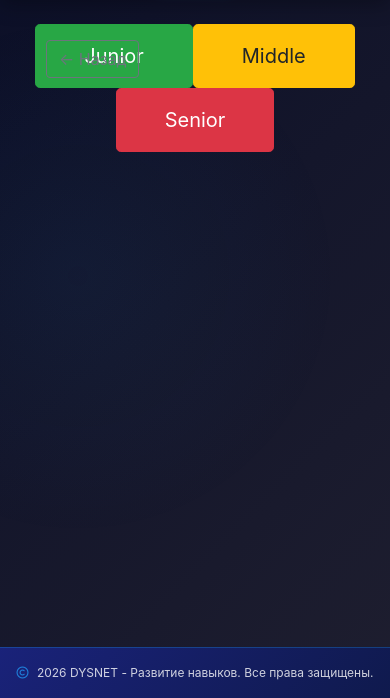
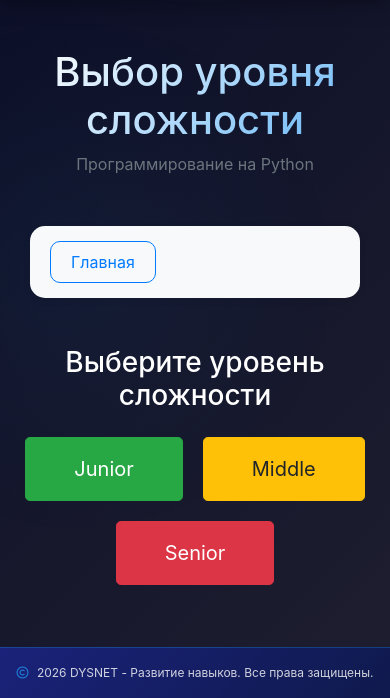
Before and after one commit to Devilord-coder/DYSNET---Develop-Your-Skills, a Flask app: page /choose_level in a window 390 px wide. Shown: the part 146-844 px from the top of the page. Run offline with Flask 3, Linux system fonts and the light colour scheme; parts of the project's set-up code (start-up, migrations or seed data) failed here and were passed over; some libraries are stand-ins or nearby versions.

Commit message:
python tasks & tests update

```diff
--- a/backend/api/python_api.py
+++ b/backend/api/python_api.py
@@ -10,22 +10,34 @@ def choose_level():
     return render_template("python/choose_level.html", title="Выбор режима")
 
 
-@bp.route("/task/junior")
-def task_easy():
-    """уровень сложности Junior"""
+@bp.route("/tasks", methods=["POST", "GET"])
+def tasks():
+    if request.method == "POST":
+        level = request.form.get("level")
+        session['level'] = level
+        print(level)
+
+    return render_template(
+        "python/tasks.html"
+    )
+
+
+@bp.route("/tasks/junior")
+def junior():
+    """Уровень сложности Junior"""
 
     return ""
 
 
-@bp.route("/task/middle")
-def task_medium():
-    """уровень сложности Middle"""
+@bp.route("/tasks/middle")
+def middle():
+    """Уровень сложности Middle"""
 
     return ""
 
 
-@bp.route("/task/senior")
-def task_hard():
-    """уровень сложности Senior"""
+@bp.route("/tasks/senior")
+def senior():
+    """Уровень сложности Senior"""
 
     return ""
--- a/backend/database/__all_models.py
+++ b/backend/database/__all_models.py
@@ -2,3 +2,5 @@ from .models import users_model
 from .models.cursive_printing_models.modes_model import CursivePrintingModes
 from .models.cursive_printing_models.words_model import CursivePrintingWords
 from .models.cursive_printing_models.statistics_model import CursivePrintingStatistics
+from .models.python_models.task_model import PythonTask
+from .models.python_models.test_model import PythonTest
--- a/backend/forms/edit_profile_form.py
+++ b/backend/forms/edit_profile_form.py
@@ -1,5 +1,5 @@
 from flask_wtf import FlaskForm
-from wtforms import StringField, SubmitField, FileField, TextAreaField
+from wtforms import StringField, SubmitField, TextAreaField, FileField
 from flask_wtf.file import FileAllowed
 from wtforms.validators import DataRequired
 
--- a/server.py
+++ b/server.py
@@ -1,5 +1,5 @@
 # Подключение flask
-from flask import Flask
+from flask import Flask, request
 from flask import render_template, redirect
 from flask_login import (
     LoginManager,
@@ -26,6 +26,12 @@ from backend.errors import *
 
 # Работа с rest
 from backend.api import *
+
+# Путь к БД
+DATABASE_PATH = "data/server.db"
+
+HOST = "0.0.0.0"
+PORT = 8080
 
 app = Flask(__name__)
 app.config["SECRET_KEY"] = "dysnet_secret_key"
@@ -118,9 +124,10 @@ def edit_profile():
         db_sess = db_session.create_session()
         user = db_sess.query(User).filter(User.email == current_user.email).first()
         if form.avatar.data:
-            file = form.avatar.data
+            file = request.files['file']
+            print("We have a file")
             safe_email = secure_filename(current_user.email.replace('@', '_at_'))
-            file_extension = file.filename.rsplit('.', 1)[1].lower()
+            file_extension = form.avatar.data.rsplit('.', 1)[1].lower()
             filename = f"{safe_email}.{file_extension}"
             filepath = os.path.join(app.config['UPLOAD_FOLDER'], filename)
             file.save(filepath)
@@ -132,6 +139,7 @@ def edit_profile():
         if form.aboutme.data:
             user.set_aboutme(form.aboutme.data)
         db_sess.commit()
+        return redirect("/profile")
 
     return render_template("edit_profile.html", title="Профиль", form=form)
 
@@ -193,8 +201,8 @@ def main():
 
     error_init()
     blueprint_init()
-    db_session.global_init("data/server.db")
-    app.run(host="0.0.0.0", port=8080)
+    db_session.global_init(DATABASE_PATH)
+    app.run(host=HOST, port=PORT)
 
 
 if __name__ == "__main__":
--- a/templates/edit_profile.html
+++ b/templates/edit_profile.html
@@ -2,12 +2,12 @@
 
 {% block content %}
 <h1>Регистрация</h1>
-<form action="" method="post">
+<form action="" method="post" enctype="multipart/form-data">
     {{ form.hidden_tag() }}
 
     <p>
         {{ form.avatar.label }}<br>
-        {{ form.avatar(class="form-control") }}<br>
+        <input type="file" name="file"><br>
         {% for error in form.avatar.errors %}
     <p class="alert alert-danger" role="alert">
         {{ error }}
--- a/templates/profile.html
+++ b/templates/profile.html
@@ -17,8 +17,8 @@
                     <!-- Аватар пользователя -->
                     <div class="mb-4">
                         {% if current_user.avatar != None %}
-                        <img src="{{ url_for('static', filename='img/error_image.png') }}" alt="Аватар пользователя"
-                            class="rounded-circle img-fluid border border-3 border-primary"
+                        <img src="static/img/{{ secure_filename(current_user.email.replace('@', '_at_')) }}"
+                            alt="Аватар пользователя" class="rounded-circle img-fluid border border-3 border-primary"
                             style="width: 150px; height: 150px; object-fit: cover;">
                         {% else %}
                         <div class="mx-auto bg-primary rounded-circle d-flex align-items-center justify-content-center"
--- a/templates/python/choose_level.html
+++ b/templates/python/choose_level.html
@@ -1,69 +1,59 @@
 {% extends "base.html" %}
 
+{% block head %}
+<link rel="stylesheet" href="{{ url_for('static', filename='css/cursive_printing/choose_mode.css') }}">
+{% endblock %}
+
 {% block content %}
-<div class="container-fluid h-100">
-    <div class="row h-100">
-        <!-- Левая и центральная часть с контентом -->
-        <div class="col-md-8 col-lg-9 d-flex flex-column position-relative">
-            <!-- Кнопка "Назад" в левом верхнем углу -->
-            <div class="position-absolute top-0 start-0 p-3">
-                <a href="/" class="btn btn-outline-secondary">
-                    &larr; Назад
+<div class="container mt-4">
+    <div class="text-center mb-5">
+        <h1>Выбор уровня сложности</h1>
+        <p class="text-muted">Программирование на Python</p>
+    </div>
+
+    <div class="top-bar mb-5">
+        <div class="d-flex justify-content-between align-items-center flex-wrap gap-3">
+            <div class="d-flex gap-3">
+                <a href="{{ url_for('index') }}" class="btn btn-outline-primary btn-lg">
+                    <i class="bi bi-house-door"></i> Главная
                 </a>
             </div>
+        </div>
+    </div>
 
-            <!-- Центрированные кнопки уровней -->
-            <div class="flex-grow-1 d-flex justify-content-center align-items-center">
-                <div class="d-flex gap-4 flex-wrap justify-content-center">
-                    <button class="btn btn-success btn-lg px-5 py-3 fs-3 fw-bold">
-                        Junior
-                    </button>
-                    <button class="btn btn-warning btn-lg px-5 py-3 fs-3 fw-bold">
-                        Middle
-                    </button>
-                    <button class="btn btn-danger btn-lg px-5 py-3 fs-3 fw-bold">
-                        Senior
-                    </button>
+    <h3 class="text-center mb-4">Выберите уровень сложности</h3>
+
+    <!-- Форма для отправки выбранного режима -->
+    <form id="tasksForm" action="{{ url_for('python.tasks') }}" method="POST">
+        <div class="modes-grid">
+            <div class="row g-4 justify-content-center">
+                <!-- Кнопки по центру -->
+                <div style="display: flex; gap: 20px; flex-wrap: wrap; justify-content: center;">
+                    <a href="{{ url_for('python.junior') }}" class="text-decoration-none">
+                        <button type="submit" name="level" value="junior"
+                            class="btn btn-success btn-lg px-5 py-3 fs-3 fw-bold">
+                            Junior
+                        </button>
+                    </a>
+                    <a href="{{ url_for('python.middle') }}" class="text-decoration-none">
+                        <button type="submit" name="level" value="middle"
+                            class="btn btn-warning btn-lg px-5 py-3 fs-3 fw-bold">
+                            Middle
+                        </button>
+                    </a>
+                    <a href="{{ url_for('python.senior') }}" class="text-decoration-none">
+                        <button type="submit" name="level" value="senior"
+                            class="btn btn-danger btn-lg px-5 py-3 fs-3 fw-bold">
+                            Senior
+                        </button>
+                    </a>
                 </div>
             </div>
         </div>
 
-        <!-- Правая колонка со статическим рисунком змеи Python (не пролистывается) -->
-        <div class="col-md-4 col-lg-3 position-relative p-0 overflow-hidden" style="height: 100vh;">
-            <div
-                class="position-sticky top-0 h-100 w-100 d-flex align-items-center justify-content-center bg-dark bg-opacity-10">
-                <img src="{{ url_for('static', filename='img/python/python_snake.gif') }}" alt="Python Snake"
-                    class="img-fluid" style="object-fit: cover; max-height: 100%; width: 100%;">
-            </div>
-        </div>
-    </div>
+        <input type="hidden" name="language" id="languageInput">
+        <input type="hidden" name="mode" id="modeInput">
+    </form>
 </div>
 
-<!-- Дополнительный стиль для фиксации правой колонки -->
-<style>
-    /* Гарантируем, что правая колонка всегда на всю высоту и не скроллится */
-    html,
-    body {
-        height: 100%;
-        margin: 0;
-        padding: 0;
-    }
-
-    .position-sticky {
-        position: -webkit-sticky;
-        position: sticky;
-    }
-
-    /* Для мобильных устройств: чтобы змея не пропадала, но оставалась статичной */
-    @media (max-width: 767.98px) {
-        .col-md-4 {
-            display: none;
-            /* На маленьких экранах змею можно скрыть, чтобы не мешала */
-        }
-
-        .col-md-8 {
-            width: 100%;
-        }
-    }
-</style>
 {% endblock %}
--- /dev/null
+++ b/templates/python/tasks.html
@@ -0,0 +1 @@
+{% extends "base.html" %}
```
Also changed, not shown: backend/database/models/python_models/task_model.py (added, +15 -0 lines), backend/database/models/python_models/test_model.py (added, +19 -0 lines), data/server.db.
